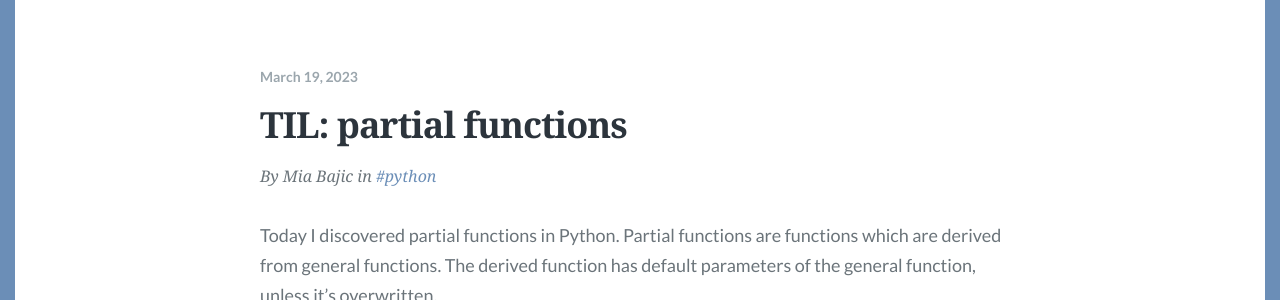
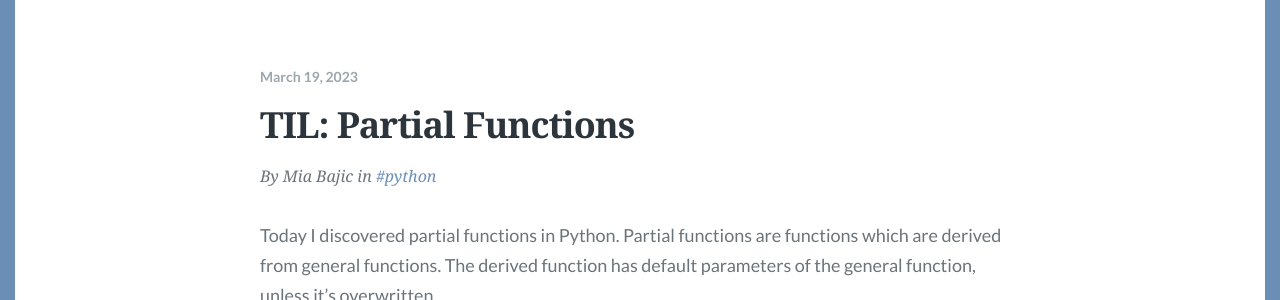
Before and after one commit to clytaemnestra/tech-blog, a Jekyll site: the page built from _posts/2021-03-19-partial-functions.md, in a window 1280 px wide. Shown: the part 158-458 px from the top of the page. Built offline with Jekyll 4.4.1, drawn with Linux system fonts in a browser that asks for light colours; some web fonts are replaced.

Commit message:
Fix style

```diff
--- a/_posts/2021-03-19-partial-functions.md
+++ b/_posts/2021-03-19-partial-functions.md
@@ -1,7 +1,7 @@
 ---
 layout: post
-title: "TIL: partial functions"
-description: "TIL: partial functions"
+title: "TIL: Partial Functions"
+description: "TIL: Partial Functions"
 date: 2023-03-19
 tags: [python]
 ---
```
